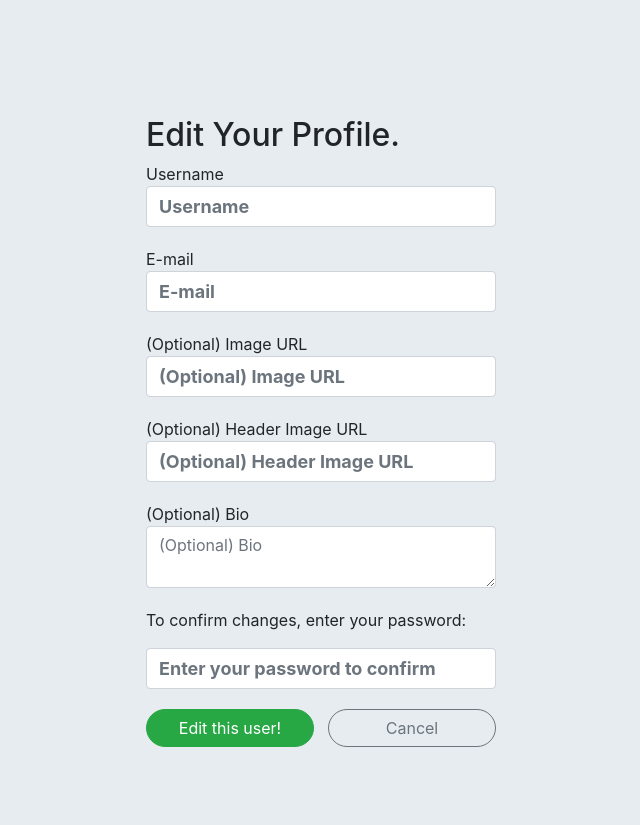
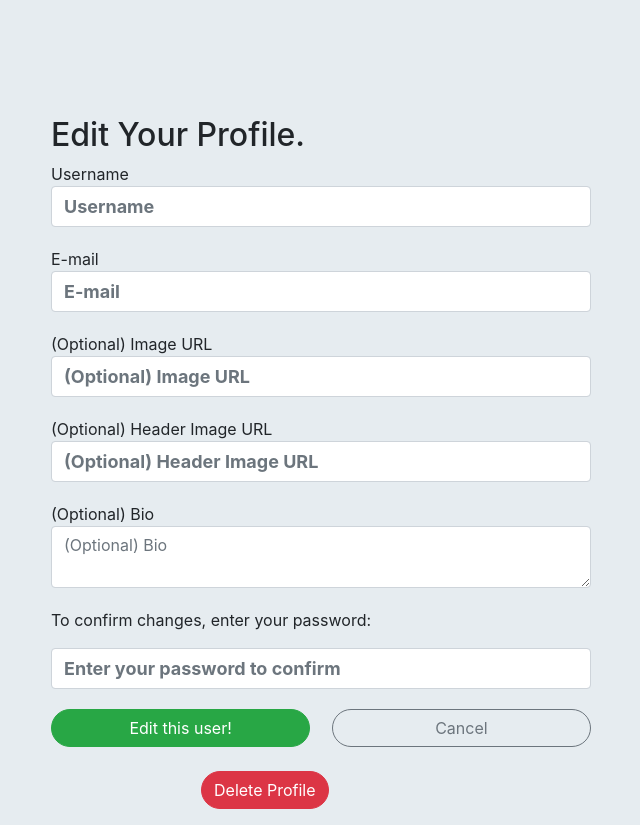
Before and after one commit to blakes24/warbler, a Flask app: template templates/users/edit.html in a window 1280 px wide. Shown: the part 46-871 px from the top of the page, without its empty margins (319-959 px from the left). Before the commit the page ends 793 px from the top, so only its background shows below. Run offline with Flask 2, Linux system fonts and the light colour scheme; the template is opened without the code that fills it: values that come from a table or form of the project are taken from there, others are empty; some libraries are stand-ins or nearby versions.

Commit message:
move delete user btn to edit profile page

```diff
--- a/templates/users/detail.html
+++ b/templates/users/detail.html
@@ -36,9 +36,6 @@
           <div class="ml-auto">
             {% if g.user.id == user.id %}
             <a href="/users/profile" class="btn btn-outline-secondary">Edit Profile</a>
-            <form method="POST" action="/users/delete" class="form-inline">
-              <button class="btn btn-outline-danger ml-2">Delete Profile</button>
-            </form>
             {% elif g.user %}
             {% if g.user.is_following(user) %}
             <form method="POST" action="/users/stop-following/{{ user.id }}">
--- a/templates/users/edit.html
+++ b/templates/users/edit.html
@@ -3,7 +3,7 @@
 {% block content %}
 
   <div class="row justify-content-md-center">
-    <div class="col-md-4">
+    <div class="col-md-9 col-lg-6">
       <h2 class="join-message">Edit Your Profile.</h2>
       <form method="POST" id="user_form">
         {{ form.hidden_tag() }}
@@ -31,6 +31,11 @@
           <a href="/users/{{ user_id }}" class="btn btn-outline-secondary">Cancel</a>
         </div>
       </form>
+      <div class="container col-6 mt-4">
+        <form method="POST" action="/users/delete">
+            <button class="btn btn-danger">Delete Profile</button>
+          </form>
+      </div>
     </div>
   </div>
 
--- a/test_user_views.py
+++ b/test_user_views.py
@@ -235,7 +235,7 @@ class MessageViewTestCase(TestCase):
 
             likes = Likes.query.filter(Likes.message_id == 888).first()
 
-            self.assertEqual(resp.status_code, 200)
+            self.assertEqual(resp.status_code, 201)
             self.assertEqual(likes.message_id, 888)
 
     def test_un_like(self):
```
